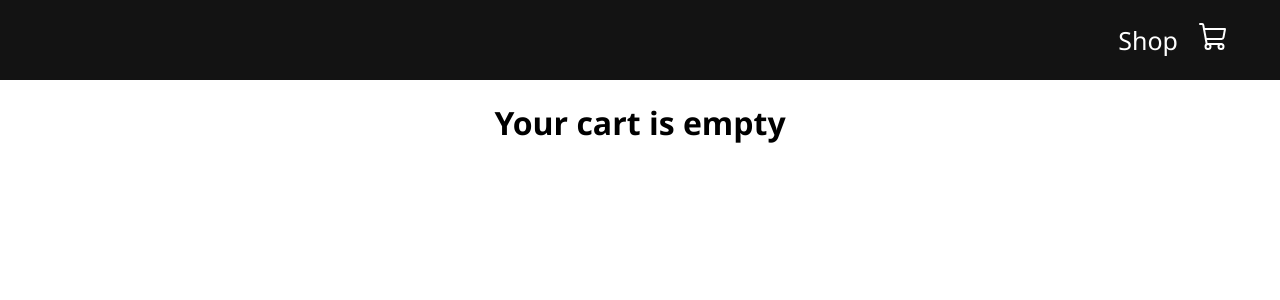
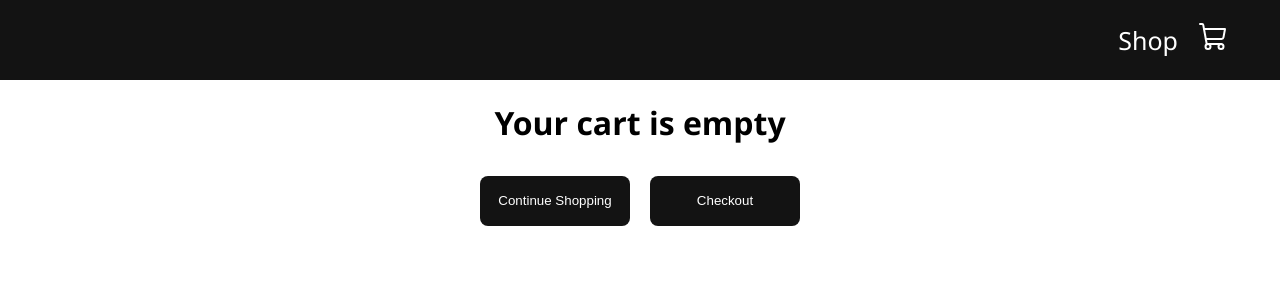
Before and after one commit to tiagoskaterock/react-shopping-cart-ecommerce, a React (Create React App) app: page /cart in a window 1280 px wide. Shown: the top 300 px of the page. Built offline with nearby package versions, Linux system fonts and the light colour scheme.

Commit message:
Project deployed

```diff
--- a/src/pages/cart/Cart.jsx
+++ b/src/pages/cart/Cart.jsx
@@ -31,11 +31,15 @@ function Cart() {
       </div>
 
       {
-        totalAmount > 0 &&
+        totalAmount > 0 ?
         <div className="checkout">
           <p>Subtotal: ${totalAmount}</p>
           <button onClick={ () => navigate("/") }>Continue Shopping</button>
           <button>Checkout</button>
+        </div>  :
+        <div className="checkout">
+          <button onClick={ () => navigate("/") }>Continue Shopping</button>
+          <button onClick={ () => navigate("/") }>Checkout</button>
         </div>
       }
 
```
